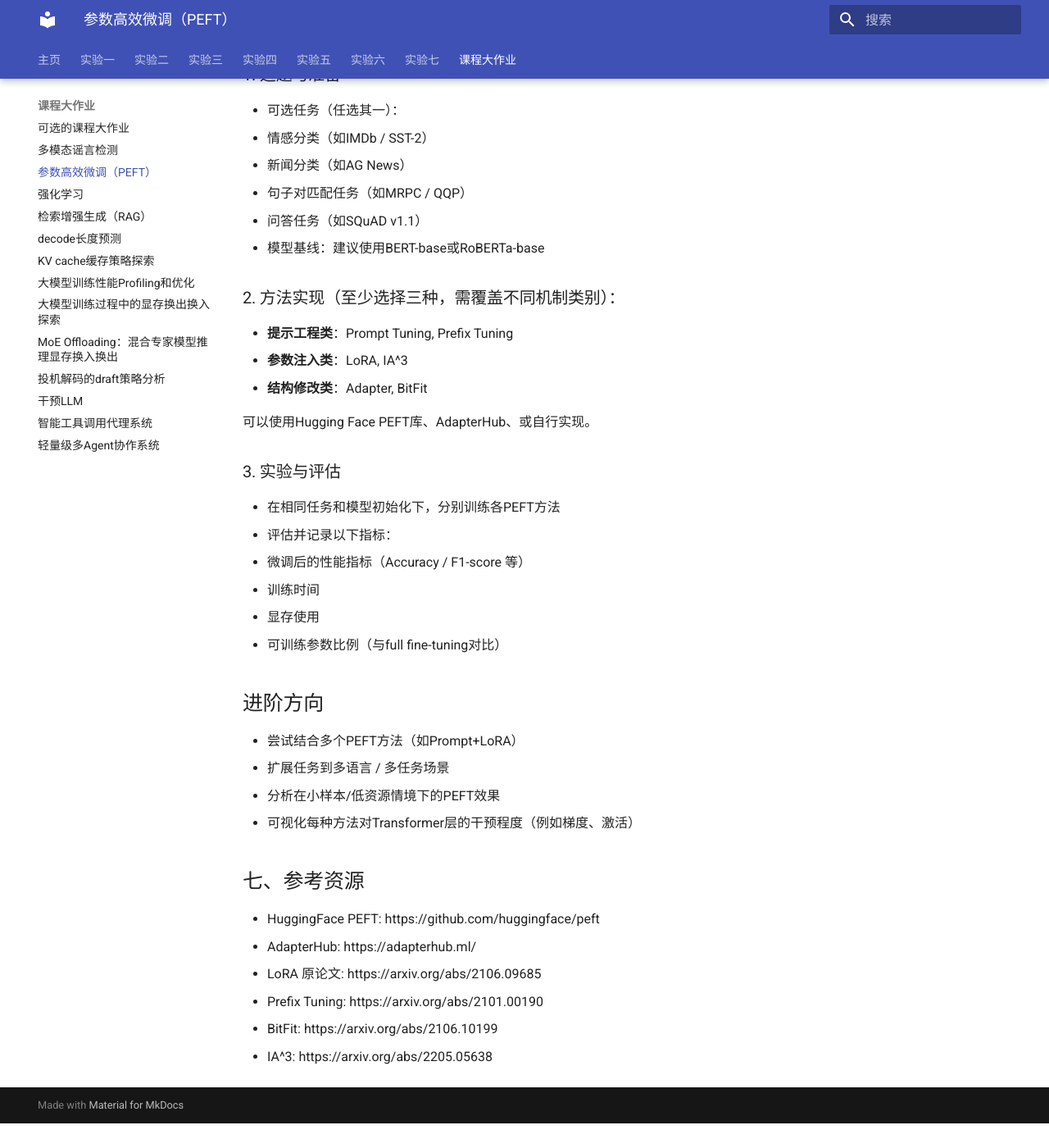
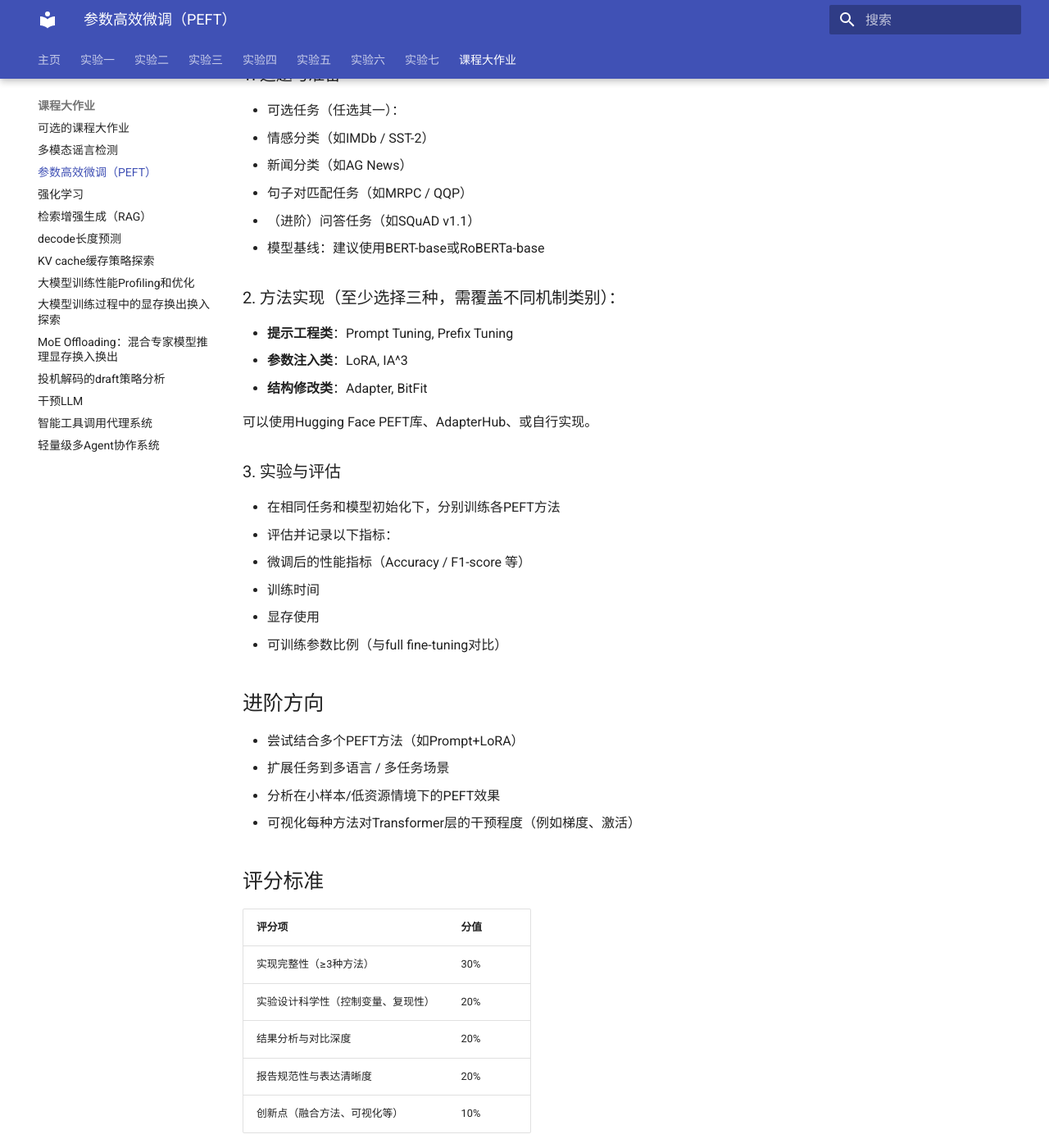
Before and after one commit to zhiweinju/nju-dl-lab-2025spring, an MkDocs documentation site: the page built from docs/final/projects/NJUProject_PEFT.md, in a window 1280 px wide and 1400 px high, scrolled down 770 px. Shown: the whole window at 82% size. Built offline with MkDocs 1.6.1 and Material for MkDocs 9.7.7, drawn with Linux system fonts in a browser that asks for light colours; a style sheet for code colours, icons or effects is not loaded; before the commit the page ends 2140 px from its top, so only the background shows below that.

Commit message:
Update NJUProject_PEFT.md

```diff
--- a/docs/final/projects/NJUProject_PEFT.md
+++ b/docs/final/projects/NJUProject_PEFT.md
@@ -22,7 +22,7 @@
   - 情感分类（如IMDb / SST-2）
   - 新闻分类（如AG News）
   - 句子对匹配任务（如MRPC / QQP）
-  - 问答任务（如SQuAD v1.1）
+  - （进阶）问答任务（如SQuAD v1.1）
 - 模型基线：建议使用BERT-base或RoBERTa-base
 
 ### 2. 方法实现（至少选择三种，需覆盖不同机制类别）：
@@ -49,7 +49,17 @@
 - 分析在小样本/低资源情境下的PEFT效果
 - 可视化每种方法对Transformer层的干预程度（例如梯度、激活）
 
-## 七、参考资源
+## 评分标准
+
+| **评分项**                         | **分值** |
+| ---------------------------------- | -------- |
+| 实现完整性（≥3种方法）             | 30%      |
+| 实验设计科学性（控制变量、复现性） | 20%      |
+| 结果分析与对比深度                 | 20%      |
+| 报告规范性与表达清晰度             | 20%      |
+| 创新点（融合方法、可视化等）       | 10%      |
+
+## 参考资源
 
 - HuggingFace PEFT: https://github.com/huggingface/peft
 - AdapterHub: https://adapterhub.ml/
```
